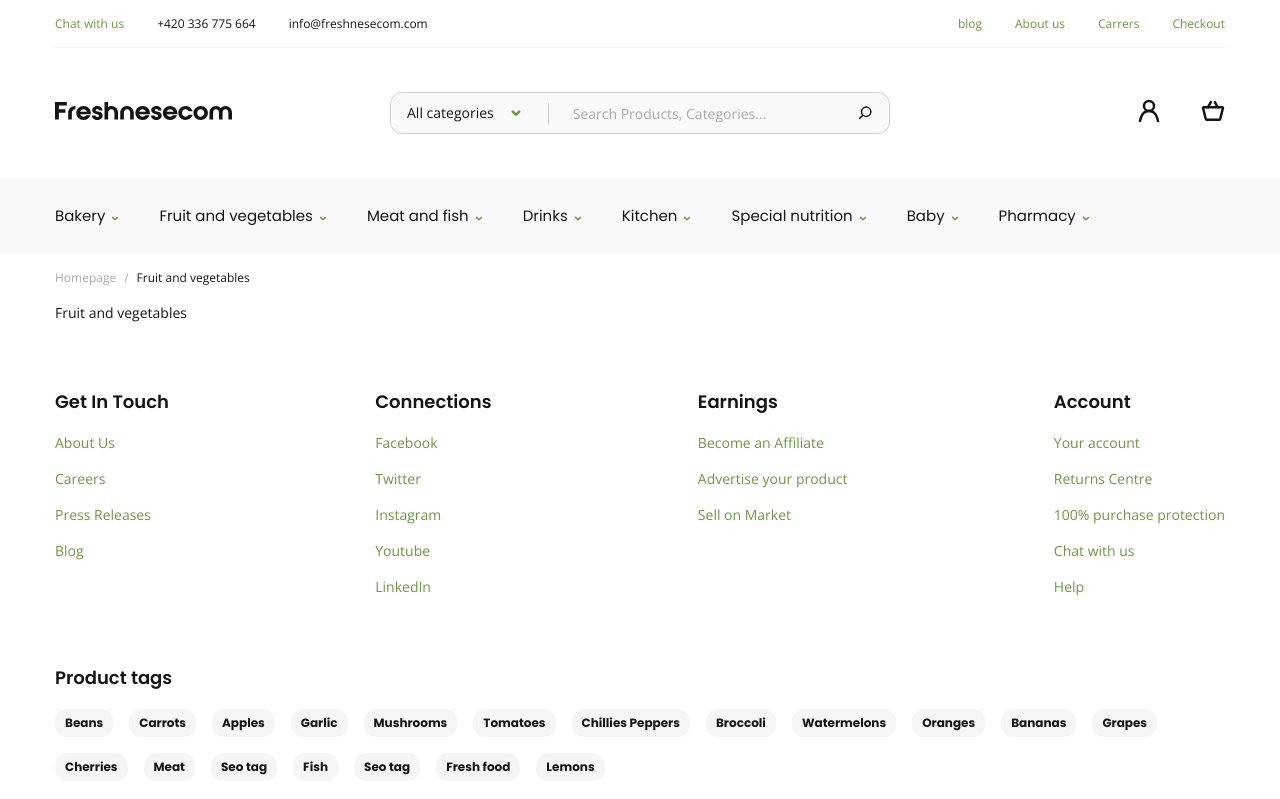
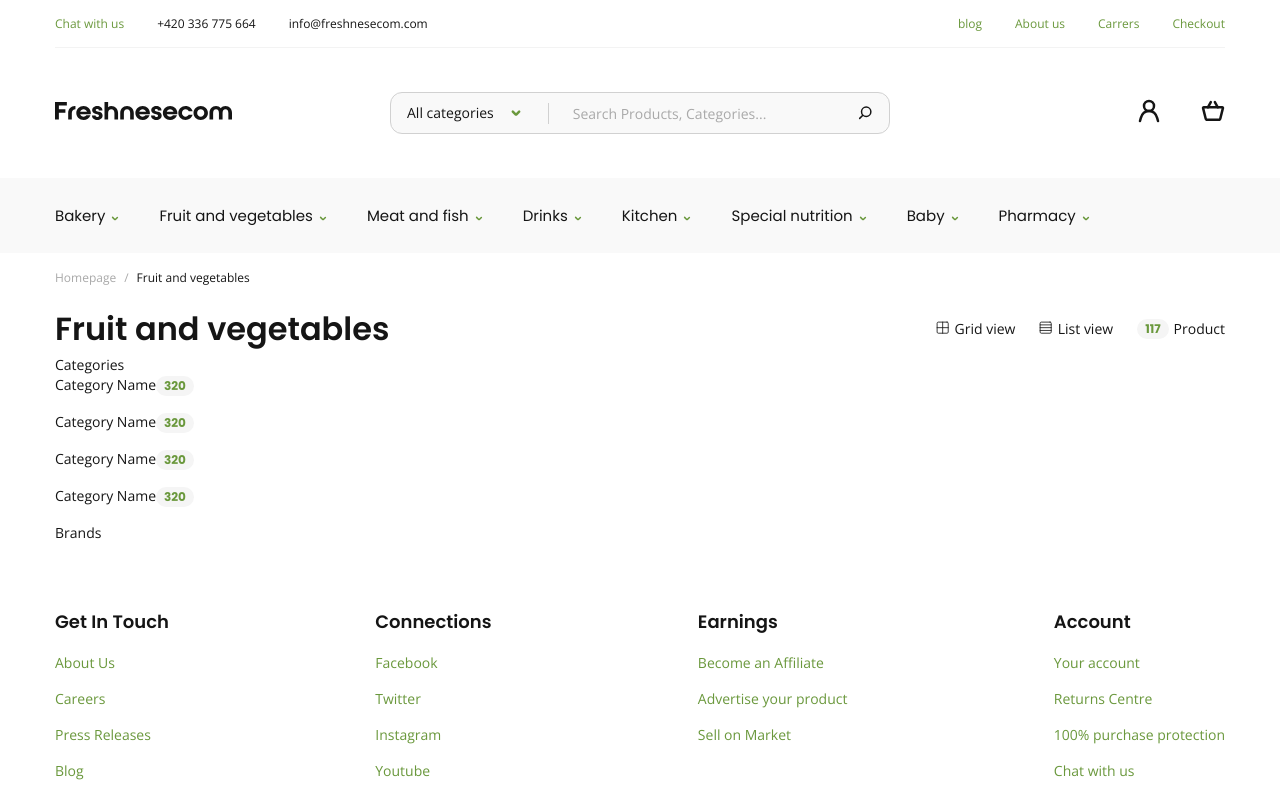
Before and after one commit to huubinh98/freshnesecom, a React (Create React App) app: page /categories in a window 1280 px wide. Shown: the top 799 px of the page. Built offline with nearby package versions, Linux system fonts and the light colour scheme.

Commit message:
half of categories page

```diff
--- a/package.json
+++ b/package.json
@@ -15,9 +15,11 @@
     "react": "^17.0.2",
     "react-dom": "^17.0.2",
     "react-flickity-component": "^3.6.2",
+    "react-redux": "^7.2.6",
     "react-router-dom": "^6.1.1",
     "react-scripts": "4.0.3",
     "react-slick": "^0.28.1",
+    "redux": "^4.1.2",
     "slick-carousel": "^1.8.1",
     "styled-components": "^5.3.3",
     "web-vitals": "^1.1.2"
--- a/src/components/Radio/index.jsx
+++ b/src/components/Radio/index.jsx
@@ -20,11 +20,9 @@ const Radio = ({ label, price, condition, logo, onChange, isChecked, content })
                     {logo}
                 </div>
             </div>
-            <div className="payment-info">
-                {
-                    isChecked ? content : ''
-                }
-            </div>
+            {
+                isChecked ? <div className="payment-info">{content}</div> : ''
+            }
         </>
     )
 }
--- a/src/components/icon/index.jsx
+++ b/src/components/icon/index.jsx
@@ -274,32 +274,10 @@ export function IconSwitch() {
 export function IconGrid() {
   return (
     <i>
-      <svg
-        width="40"
-        height="40"
-        viewBox="0 0 40 40"
-        fill="none"
-        xmlns="http://www.w3.org/2000/svg"
-      >
-        <path
-          d="M33.3333 3.3335H6.66659C4.82564 3.3335 3.33325 4.82588 3.33325 6.66683V33.3335C3.33325 35.1744 4.82564 36.6668 6.66659 36.6668H33.3333C35.1742 36.6668 36.6666 35.1744 36.6666 33.3335V6.66683C36.6666 4.82588 35.1742 3.3335 33.3333 3.3335Z"
-          stroke="#151515"
-          stroke-width="2.5"
-          stroke-linecap="round"
-          stroke-linejoin="round"
-        />
-        <path
-          d="M3.33325 20H36.6666"
-          stroke-width="2.5"
-          stroke-linecap="round"
-          stroke-linejoin="round"
-        />
-        <path
-          d="M20 3.3335V36.6668"
-          stroke-width="2.5"
-          stroke-linecap="round"
-          stroke-linejoin="round"
-        />
+      <svg width={40} height={40} viewBox="0 0 40 40" fill="none" xmlns="http://www.w3.org/2000/svg">
+        <path d="M33.3333 3.3335H6.66659C4.82564 3.3335 3.33325 4.82588 3.33325 6.66683V33.3335C3.33325 35.1744 4.82564 36.6668 6.66659 36.6668H33.3333C35.1742 36.6668 36.6666 35.1744 36.6666 33.3335V6.66683C36.6666 4.82588 35.1742 3.3335 33.3333 3.3335Z" stroke="#151515" strokeWidth="2.5" strokeLinecap="round" strokeLinejoin="round" />
+        <path d="M3.33325 20H36.6666" stroke="#151515" strokeWidth="2.5" strokeLinecap="round" strokeLinejoin="round" />
+        <path d="M20 3.3335V36.6668" stroke="#151515" strokeWidth="2.5" strokeLinecap="round" strokeLinejoin="round" />
       </svg>
     </i>
   );
@@ -308,38 +286,11 @@ export function IconGrid() {
 export function IconList() {
   return (
     <i>
-      <svg
-        width={40}
-        height={40}
-        viewBox="0 0 40 40"
-        fill="none"
-        xmlns="http://www.w3.org/2000/svg"
-      >
-        <path
-          d="M33.3333 3.3335H6.66659C4.82564 3.3335 3.33325 4.82588 3.33325 6.66683V33.3335C3.33325 35.1744 4.82564 36.6668 6.66659 36.6668H33.3333C35.1742 36.6668 36.6666 35.1744 36.6666 33.3335V6.66683C36.6666 4.82588 35.1742 3.3335 33.3333 3.3335Z"
-          stroke="#151515"
-          strokeWidth="2.5"
-          strokeLinecap="round"
-          strokeLinejoin="round"
-        />
-        <path
-          d="M3.33325 11.667H36.6666"
-          strokeWidth="2.5"
-          strokeLinecap="round"
-          strokeLinejoin="round"
-        />
-        <path
-          d="M3.33325 20H36.6666"
-          strokeWidth="2.5"
-          strokeLinecap="round"
-          strokeLinejoin="round"
-        />
-        <path
-          d="M3.33325 28.3335H36.6666"
-          strokeWidth="2.5"
-          strokeLinecap="round"
-          strokeLinejoin="round"
-        />
+      <svg width={40} height={40} viewBox="0 0 40 40" fill="none" xmlns="http://www.w3.org/2000/svg">
+        <path d="M33.3333 3.3335H6.66659C4.82564 3.3335 3.33325 4.82588 3.33325 6.66683V33.3335C3.33325 35.1744 4.82564 36.6668 6.66659 36.6668H33.3333C35.1742 36.6668 36.6666 35.1744 36.6666 33.3335V6.66683C36.6666 4.82588 35.1742 3.3335 33.3333 3.3335Z" stroke="#151515" strokeWidth="2.5" strokeLinecap="round" strokeLinejoin="round" />
+        <path d="M3.33325 11.667H36.6666" stroke="#151515" strokeWidth="2.5" strokeLinecap="round" strokeLinejoin="round" />
+        <path d="M3.33325 20H36.6666" stroke="#151515" strokeWidth="2.5" strokeLinecap="round" strokeLinejoin="round" />
+        <path d="M3.33325 28.3335H36.6666" stroke="#151515" strokeWidth="2.5" strokeLinecap="round" strokeLinejoin="round" />
       </svg>
     </i>
   );
--- a/src/pages/CategoriesPage/index.jsx
+++ b/src/pages/CategoriesPage/index.jsx
@@ -1,4 +1,8 @@
 import React from 'react'
+import { IconList } from '../../components/Icon'
+import { IconGrid } from '../../components/Icon'
+import Input from '../../components/Input'
+import Tags from '../../components/Tags'
 import './style.scss'
 
 const CategoriesPage = () => {
@@ -17,6 +21,58 @@ const CategoriesPage = () => {
                     </div>
 
                     <div className="right">
+                        <div className="tab_list">
+                            <div className="tab-item">
+                                <IconGrid />
+                                <span>Grid view</span>
+                            </div>
+                            <div className="tab-item">
+                                <IconList />
+                                <span>List view</span>
+                            </div>
+                            <div className="tab-item">
+                                <Tags itemTag='117' color='green' size='small' />
+                                <span>Product</span>
+                            </div>
+                        </div>
+                    </div>
+                </div>
+
+                <div className="options_category">
+
+                </div>
+
+                <div className="categories_content">
+                    <div className="categories_content-sidebar">
+                        <ul className="categories_list">
+                            <h3 className='sidebar-title'>Categories</h3>
+                            <li className="categories-item">
+                                <span>Category Name</span>
+                                <Tags itemTag='320' color='green' size='small' />
+                            </li>
+                            <li className="categories-item">
+                                <span>Category Name</span>
+                                <Tags itemTag='320' color='green' size='small' />
+                            </li>
+                            <li className="categories-item">
+                                <span>Category Name</span>
+                                <Tags itemTag='320' color='green' size='small' />
+                            </li>
+                            <li className="categories-item">
+                                <span>Category Name</span>
+                                <Tags itemTag='320' color='green' size='small' />
+                            </li>
+
+                        </ul>
+
+                        <ul className="brand_list">
+                            <h3 className='sidebar-title'>Brands</h3>
+                            {/* <Input type='checkbox' label='Filtre by brand item' /> */}
+                        </ul>
+
+
+                    </div>
+                    <div className="categories_content-product">
 
                     </div>
                 </div>
--- a/src/pages/CategoriesPage/style.scss
+++ b/src/pages/CategoriesPage/style.scss
@@ -19,5 +19,39 @@
                 color: $black15;
             }
         }
+
+        .headline {
+            @include flex(center, space-between);
+
+            .left {
+                h1 {
+                    @include text(var(--h1-fs), psb, var(--h1-lh), $black15, none);
+                }
+            }
+
+            .right {
+                .tab_list {
+                    @include flex(center, center);
+
+                    .tab-item {
+                        @include flex(center, center);
+                        margin-left: 24px;
+                        cursor: pointer;
+
+                        svg {
+                            @include size(13.33px);
+                        }
+
+                        span {
+                            margin-left: 5px
+                        }
+
+                        .tag-item {
+                            margin: 0 !important;
+                        }
+                    }
+                }
+            }
+        }
     }
 }
--- a/src/pages/Checkoutpage/Confirmation/index.jsx
+++ b/src/pages/Checkoutpage/Confirmation/index.jsx
@@ -17,7 +17,8 @@ const Confirmation = () => {
 
     const handleSubmit = () => {
         if (policy1 && policy2) {
-            alert('Validated')
+            const temp = { policy1: true, policy2: true }
+            console.log(temp)
         } else {
             alert('Please agree all the policy')
         }
--- /dev/null
+++ b/src/store/index.jsx
@@ -0,0 +1,3 @@
+import { createStore } from 'redux';
+
+const store = createStore();
```
Also changed, not shown: src/store/authenReducer.jsx (added, +19 -0 lines), 1 other file (tests, documents, lock files or other folders).
